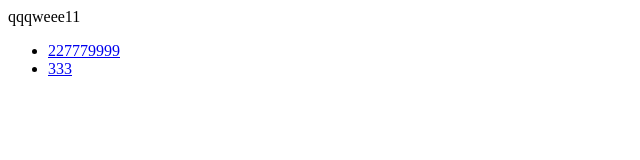
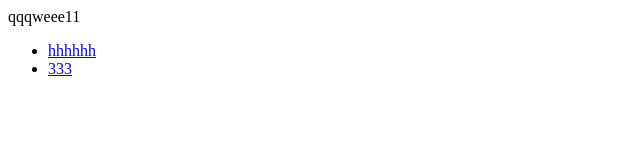
Before and after one commit to MfalmeWaWafu/JSONToHTML, a plain HTML site: page index.html in a window 1280 px wide. Shown: the full height of the page, 0-640 px from the left. Drawn offline with Linux system fonts and the light colour scheme.

Commit message:
Some message

```diff
--- a/index.html
+++ b/index.html
@@ -1 +1 @@
-<!doctype html><html><head><title> Тест </title></head><body><div>qqqweee11</div><div><ul><li><a href = "./2.html" > 227779999 </a></li><li><a href = "./3.html" > 333 </a></li><ul></div></body></html>
+<!doctype html><html><head><title> Тест </title></head><body><div>qqqweee11</div><div><ul><li><a href = "./2.html" > hhhhhh </a></li><li><a href = "./3.html" > 333 </a></li><ul></div></body></html>
```
